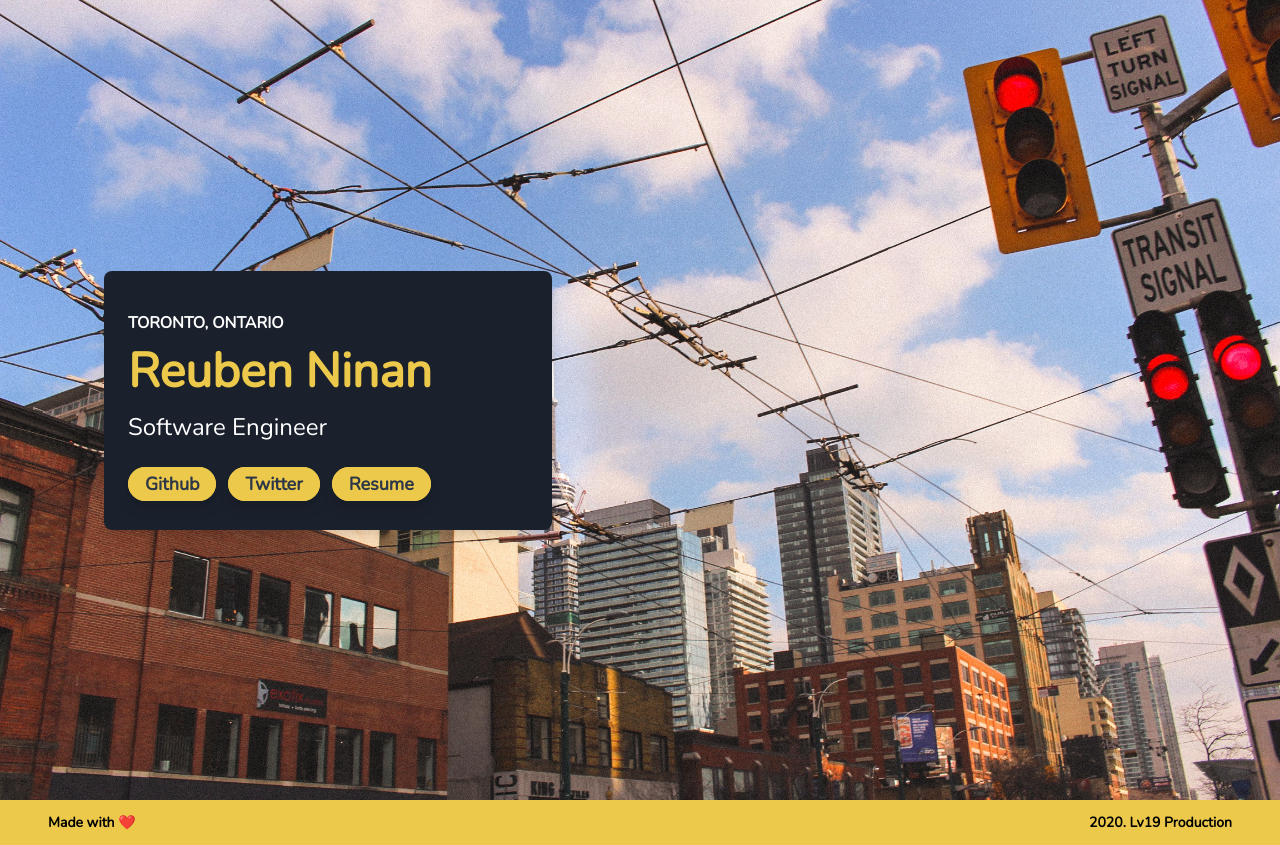
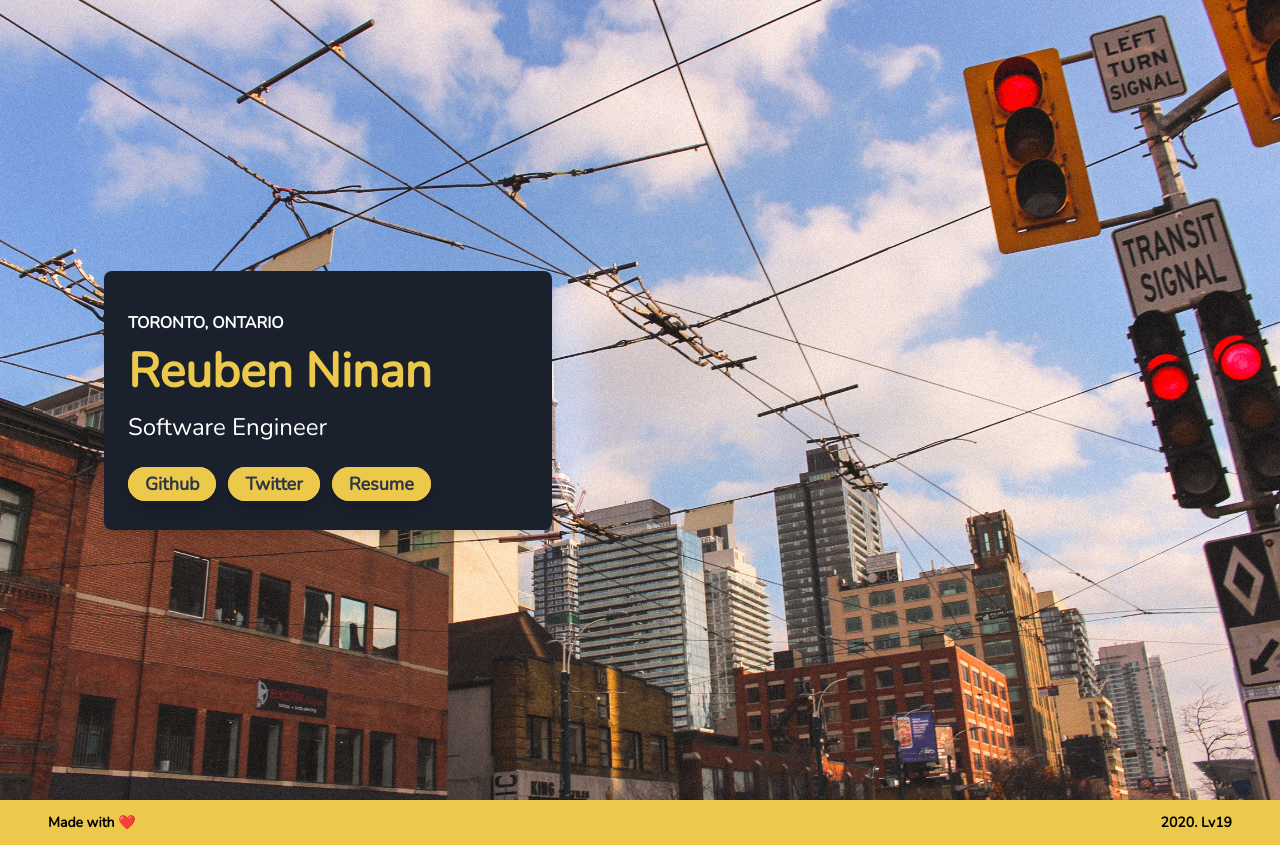
Before and after one commit to ReubenMathew/ReubenNinanV7, a Nuxt app: page / in a window 1280 px wide. Built offline with nearby package versions, Linux system fonts and the light colour scheme.

Commit message:
remove footer word

```diff
--- a/components/Footer.vue
+++ b/components/Footer.vue
@@ -4,7 +4,7 @@
             <p>Made with ❤️</p>
         </div>
         <div class=" w-1/2 text-right">
-            <p>2020. <b>Lv19 Production</b></p>
+            <p>2020. <b>Lv19</b></p>
         </div>
     </div>
 </template>
```
